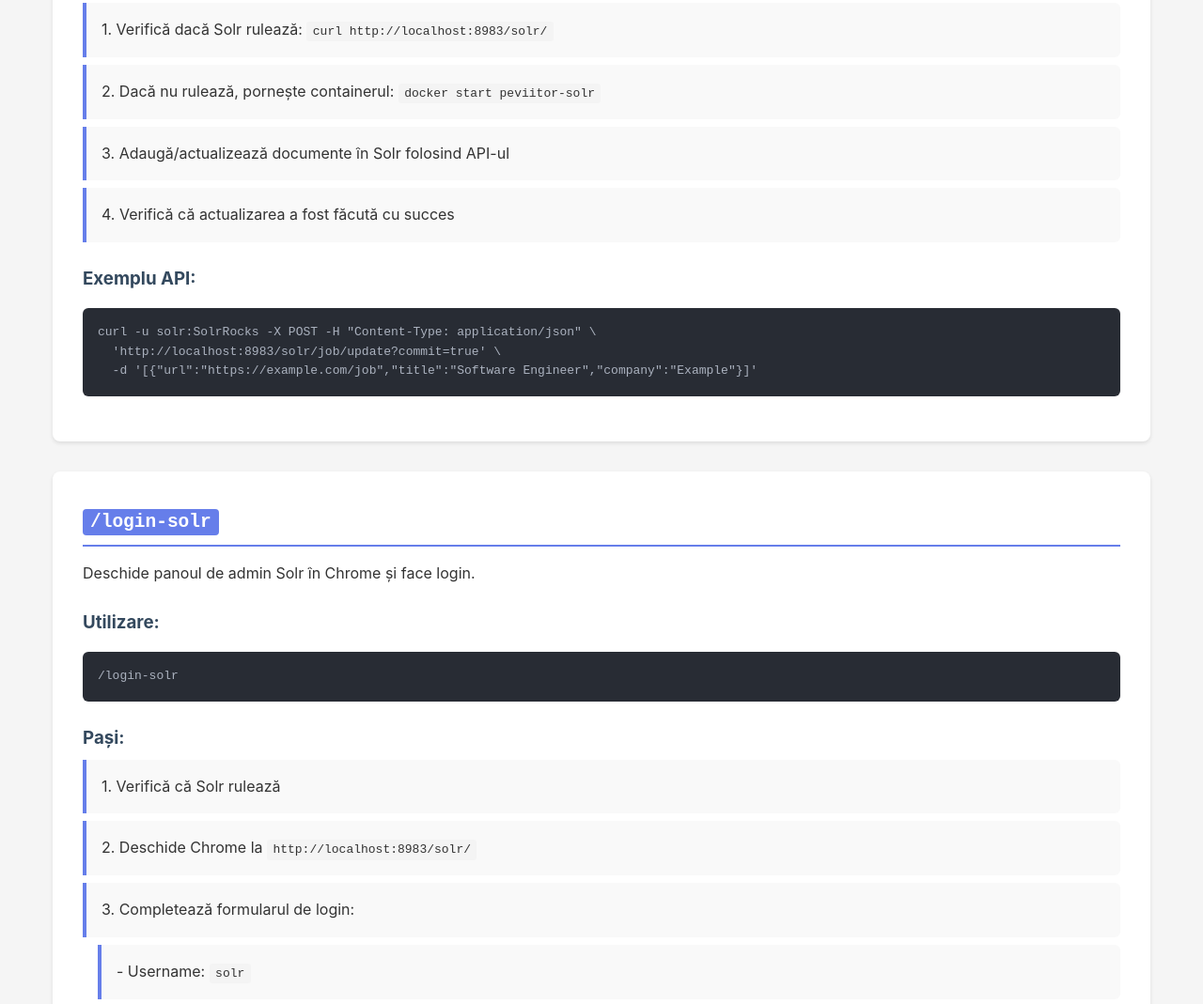
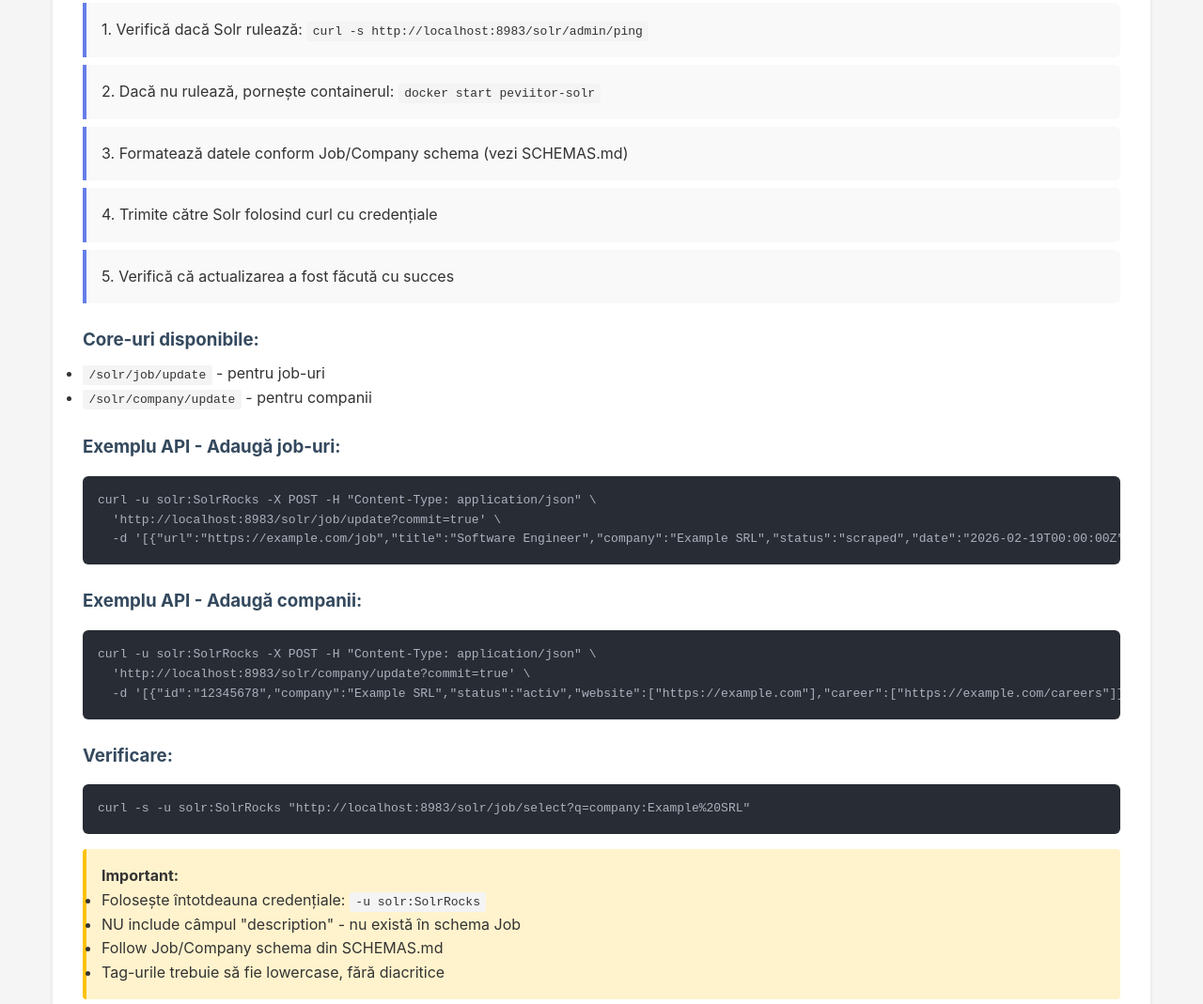
Before and after one commit to peviitor-ro/peviitor_opencode_AI_scrapers, a plain HTML site: page docs/commands.html in a window 1280 px wide. Shown: the part 2287-3356 px from the top of the page at 94% size. Drawn offline with Linux system fonts and the light colour scheme.

Commit message:
Update commands.html

```diff
--- a/docs/commands.html
+++ b/docs/commands.html
@@ -122,21 +122,46 @@
 
         <section>
             <h2><span class="command">/update-solr</span></h2>
-            <p>Actualizează indexul Solr cu date noi.</p>
+            <p>Actualizează indexul Solr cu date noi (job sau company).</p>
 
             <h3>Utilizare:</h3>
             <pre><code>/update-solr</code></pre>
 
             <h3>Pași:</h3>
-            <div class="step">1. Verifică dacă Solr rulează: <code>curl http://localhost:8983/solr/</code></div>
+            <div class="step">1. Verifică dacă Solr rulează: <code>curl -s http://localhost:8983/solr/admin/ping</code></div>
             <div class="step">2. Dacă nu rulează, pornește containerul: <code>docker start peviitor-solr</code></div>
-            <div class="step">3. Adaugă/actualizează documente în Solr folosind API-ul</div>
-            <div class="step">4. Verifică că actualizarea a fost făcută cu succes</div>
+            <div class="step">3. Formatează datele conform Job/Company schema (vezi SCHEMAS.md)</div>
+            <div class="step">4. Trimite către Solr folosind curl cu credențiale</div>
+            <div class="step">5. Verifică că actualizarea a fost făcută cu succes</div>
 
-            <h3>Exemplu API:</h3>
+            <h3>Core-uri disponibile:</h3>
+            <ul>
+                <li><code>/solr/job/update</code> - pentru job-uri</li>
+                <li><code>/solr/company/update</code> - pentru companii</li>
+            </ul>
+
+            <h3>Exemplu API - Adaugă job-uri:</h3>
             <pre><code>curl -u solr:SolrRocks -X POST -H "Content-Type: application/json" \
   'http://localhost:8983/solr/job/update?commit=true' \
-  -d '[{"url":"https://example.com/job","title":"Software Engineer","company":"Example"}]'</code></pre>
+  -d '[{"url":"https://example.com/job","title":"Software Engineer","company":"Example SRL","status":"scraped","date":"2026-02-19T00:00:00Z"}]'</code></pre>
+
+            <h3>Exemplu API - Adaugă companii:</h3>
+            <pre><code>curl -u solr:SolrRocks -X POST -H "Content-Type: application/json" \
+  'http://localhost:8983/solr/company/update?commit=true' \
+  -d '[{"id":"12345678","company":"Example SRL","status":"activ","website":["https://example.com"],"career":["https://example.com/careers"]}]'</code></pre>
+
+            <h3>Verificare:</h3>
+            <pre><code>curl -s -u solr:SolrRocks "http://localhost:8983/solr/job/select?q=company:Example%20SRL"</code></pre>
+
+            <div class="note">
+                <strong>Important:</strong>
+                <ul>
+                    <li>Folosește întotdeauna credențiale: <code>-u solr:SolrRocks</code></li>
+                    <li>NU include câmpul "description" - nu există în schema Job</li>
+                    <li>Follow Job/Company schema din SCHEMAS.md</li>
+                    <li>Tag-urile trebuie să fie lowercase, fără diacritice</li>
+                </ul>
+            </div>
         </section>
 
         <section>
@@ -261,7 +286,7 @@
             <h3>Pași:</h3>
             <div class="step">1. Verifică că Solr rulează: <code>curl -s -u solr:SolrRocks "http://localhost:8983/solr/job/admin/ping"</code></div>
             <div class="step">2. Obține data de azi în format ISO (YYYY-MM-DD): <code>date -u +"%Y-%m-%dT00:00:00Z"</code></div>
-            <div class="step">3. Interoghează maxim 20 job-uri unde vdate NU este setat SAU vdate este anterior datei de azi</div>
+            <div class="step">3. Interoghează maxim 10 job-uri unde vdate NU este setat SAU vdate este anterior datei de azi</div>
             <div class="step">4. Pentru fiecare URL:</div>
             <div class="step" style="margin-left: 1rem;">a. Verifică dacă URL-ul returnează 404</div>
             <div class="step" style="margin-left: 1rem;">b. Dacă 404: șterge job-ul din Solr</div>
@@ -269,7 +294,7 @@
             <div class="step">5. Raportează rezultatele: "Validated X URLs: Y valid (updated vdate), Z removed (404)"</div>
 
             <h3>Exemplu API - Interogare jobs pentru verificare:</h3>
-            <pre><code>curl -s -u solr:SolrRocks "http://localhost:8983/solr/job/select?q=(*:*+NOT+vdate:*)++OR++vdate:[*+TO+2026-02-18T23:59:59Z]&rows=20&fl=url,vdate"</code></pre>
+            <pre><code>curl -s -u solr:SolrRocks "http://localhost:8983/solr/job/select?q=NOT+vdate:*&rows=10&fl=url,vdate"</code></pre>
 
             <h3>Exemplu API - Verificare 404:</h3>
             <pre><code>curl -s -o /dev/null -w "%{http_code}" "https://example.com/job"</code></pre>
@@ -295,7 +320,7 @@
             <div class="note">
                 <strong>Important:</strong>
                 <ul>
-                    <li>Limitează la 20 URL-uri per execuție pentru a evita timeout-urile</li>
+                    <li>Limitează la 10 URL-uri per execuție pentru a evita timeout-urile</li>
                     <li>Câmpul vdate stochează data ultimei verificări (format ISO8601)</li>
                     <li>URL-urile verificate azi vor fi ignorate în următoarea execuție</li>
                     <li>NU folosi formatul <code>"_delete_":true</code> - folosește întotdeauna formatul delete-by-query</li>
```
